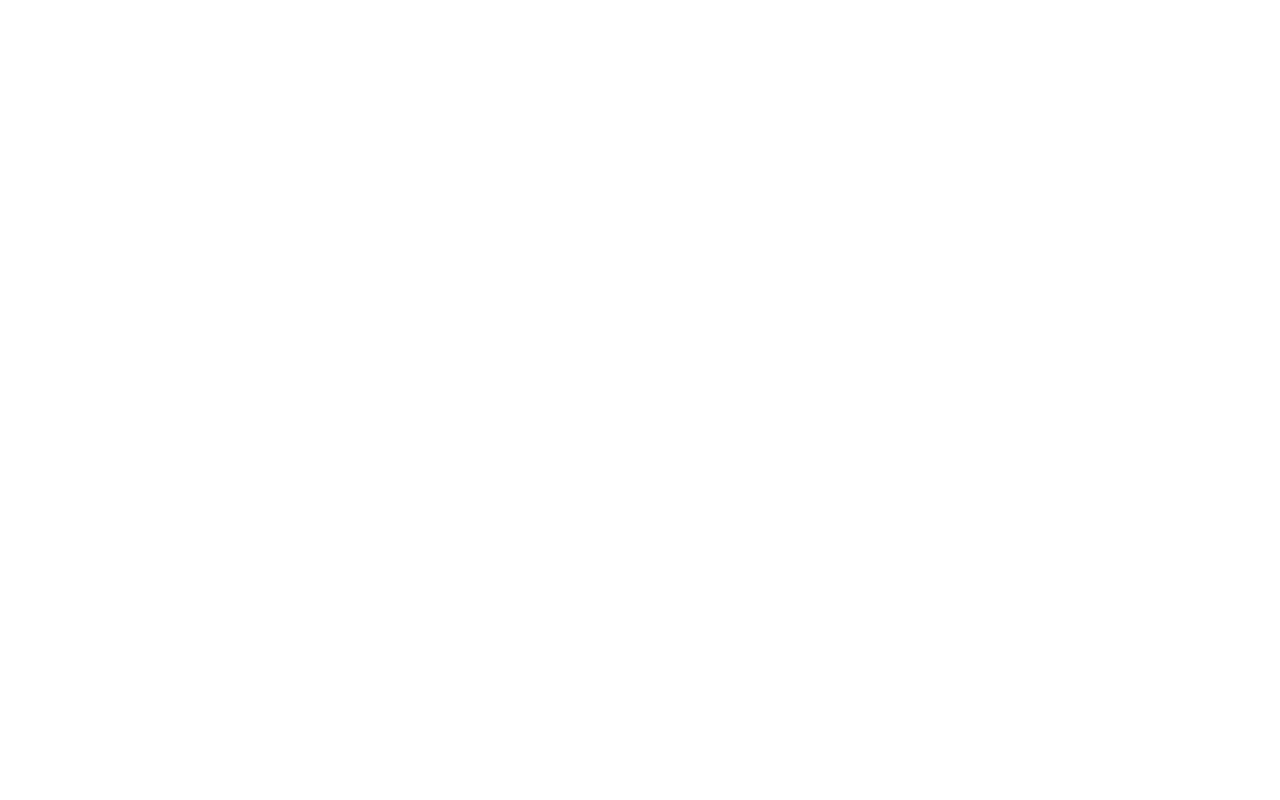
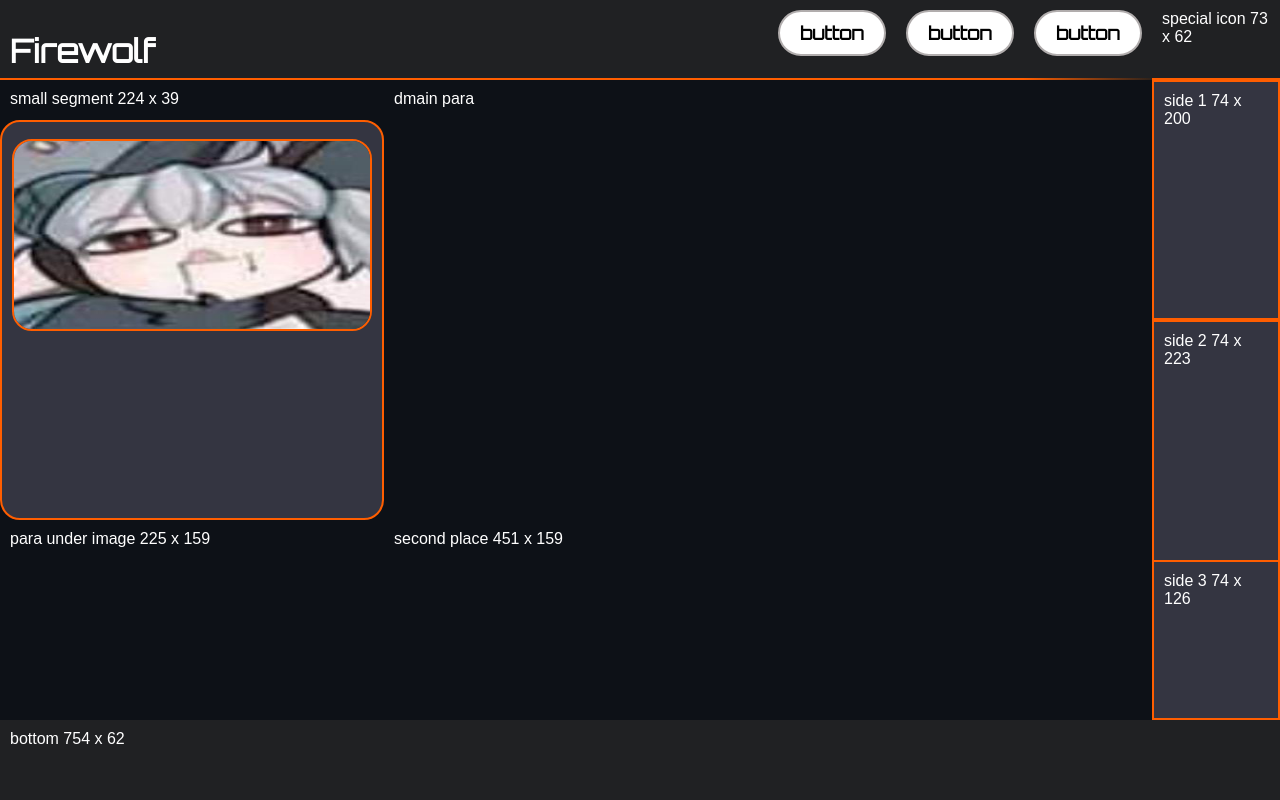
Before and after one commit to Firewolf600/Firewolf600.github.io, a plain HTML site: page index.html in a window 1280 px wide. Drawn offline with Linux system fonts and the light colour scheme.

Commit message:
base of the website is complete (almost)
happy with the site fr expecially the shades of black , though i am planning to change the orangecolor in the future

```diff
--- a/index.html
+++ b/index.html
@@ -1,11 +1,251 @@
-<HTML>
-    <body><div class="parent">
-        <div class="div1"> </div>
-        <div class="div2"> </div>
-        <div class="div3"> </div>
-        <div class="div4"> </div>
-        <div class="div5"> </div>
-        </div>
-    </body>
+<!Doctype html>
+<html>
+<head>
 
-</HTML>
+<link href="https://fonts.googleapis.com/css2?family=Orbitron&display=swap" rel="stylesheet">
+<title>firewolf</title>
+</head>
+
+<style>
+
+/* grid layout stuff*/
+body{
+   margin:0;
+   border:0;
+   padding: 0;
+   font-family: fantasy
+}
+.parent {
+display: grid;
+grid-template-columns: repeat(10, 1fr);
+grid-template-rows: repeat(20, 1fr);
+grid-column-gap: 0px;
+grid-row-gap: 0px;
+height:100vh;
+}
+.div1 { grid-area: 19 / 1 / 21 / 11; }
+.div2 { grid-area: 4 / 10 / 19 / 11; }
+.div3 { grid-area: 14 / 1 / 19 / 4; }
+.div4 { grid-area: 14 / 4 / 19 / 10; }
+.div5 { grid-area: 9 / 10 / 16 / 11; }
+.div6 { grid-area: 15 / 10 / 19 / 11; }
+.div7 { grid-area: 4 / 1 / 14 / 4; }
+.div8 { grid-area: 3 / 4 / 14 / 10; }
+.div9 { grid-area: 3 / 1 / 4 / 4; }
+.div10 { grid-area: 1 / 1 / 3 / 11; }
+.div11 { grid-area: 3 / 10 / 9 / 11; }
+.div12 { grid-area: 1 / 10 / 3 / 11; }
+.div13 { grid-area: 1 / 9 / 3 / 10; }
+.div14 { grid-area: 1 / 8 / 3 / 9; }
+.div15 { grid-area: 1 / 7 / 3 / 8; }
+.div16 { grid-area: 1 / 1 / 3 / 4;}
+
+
+
+
+
+
+
+
+
+
+/* button stuff */
+.div15 button {
+  background-color: white;
+  padding: 10px 20px;
+  border: 2px solid rgb(177, 173, 173);
+  font-family: 'Orbitron', sans-serif;
+  font-size:large;
+  font-weight: bold;
+  cursor: pointer;
+  border-radius: 200px;
+  transition: all 0.5s easy;
+}
+
+.div14 button {
+  background-color: white;
+  padding: 10px 20px;
+  border: 2px solid rgb(177, 173, 173);
+  font-family: 'Orbitron', sans-serif;
+  font-size:large;
+  font-weight: bold;
+  cursor: pointer;
+  border-radius: 200px;
+  transition: all 1s easy;
+}
+.div13 button {
+  background-color: white;
+  padding: 10px 20px;
+  border: 2px solid rgb(177, 173, 173);
+  font-family: 'Orbitron', sans-serif;
+  font-size:large;
+  font-weight: bold;
+  cursor: pointer;
+  border-radius: 200px;
+  transition: all 1s easy;
+}
+
+
+
+
+
+   /* button hover stuff */
+
+.div15 button:hover {
+  background-color: rgb(255, 102, 0);
+  color: rgb(0, 0, 0);
+  border-color: rgb(255, 0, 0);
+  cursor: pointer;
+}
+
+.div14 button:hover {
+  background-color: rgb(255, 102, 0);
+  color: rgb(0, 0, 0);
+  border-color: rgb(255, 0, 0);
+  cursor: pointer;
+}
+.div14 button {
+    background-color: rgb(255, 255, 255);
+    padding:10px 20px;
+    font-size:large
+}
+.div13 button:hover {
+  background-color: rgb(255, 102, 0);
+  color: rgb(0, 0, 0);
+  border-color: rgb(255, 0, 0);
+  cursor: pointer;
+}
+
+
+
+
+/* div editing place */
+
+.div10 {
+  border-bottom: 2px solid;
+  border-image-slice: 1;
+  border-image-source: linear-gradient(to right, rgb(255, 94, 0),rgb(255, 94, 0));
+  padding-bottom: 1000px;
+}
+
+.div15 {
+  border-bottom: 2px solid;
+  border-image-slice: 1;
+  border-image-source: linear-gradient(to right, rgb(255, 94, 0), rgb(255, 94, 0));
+}
+.div14 {
+  border-bottom: 2px solid;
+  border-image-slice: 1;
+  border-image-source: linear-gradient(to right,rgb(255, 94, 0), rgb(255, 94, 0));
+}
+.div13 {
+  border-bottom: 2px solid;
+  border-image-slice: 1;
+  border-image-source: linear-gradient(to right, rgb(255, 94, 0), rgb(44, 34, 27) );
+}
+
+
+
+
+.div16 {
+    font-family: 'Orbitron', sans-serif;
+}
+
+
+.div7 {
+  display: flex;
+  justify-content: left;
+  align-items: center;
+  border-radius: 20px;
+  border: 2px solid rgb(255, 94, 0);
+
+
+}
+.div7 img {
+  margin-top: -170px;
+  width: 100%;
+  height: 50%;
+  border-radius: 20px;
+
+  border: 2px solid rgb(255, 94, 0);
+}
+
+
+
+
+div:not(.parent){
+   padding:10px;
+   /*background-color:rgb(0, 0, 0) ;*/
+   color :white;
+
+}
+
+.div8{
+  background-color: aliceblue;
+}
+
+.div10{
+    background-color: rgb(32,33,35);
+}
+.div1{
+  background-color:rgb(32,33,35);
+
+}
+.div7{
+  background: rgb(52,53,65);
+}
+.div8{
+  background-color: rgb(13,17,23);
+}
+.div4{
+  background-color: rgb(13,17,23);
+}
+.div3{
+  background-color: rgb(13,17,23);
+}
+.div9{
+  background-color: rgb(13,17,23);
+}
+body {
+  background-color:rgb(13,17,23);
+}
+
+
+
+.div11{
+  background-color: rgb(52,53,65);
+  border: 2px solid rgb(255, 94, 0)
+}
+.div5{
+  background-color: rgb(52,53,65);
+  border: 2px solid rgb(255, 94, 0)
+}
+.div6{
+  background-color: rgb(52,53,65);
+  border: 2px solid rgb(255, 94, 0)
+
+}
+
+</style>
+<body>
+<div class="parent">
+   <div class="div1">  bottom  754 x 62 </div>
+   <div class="div2"> div 2         </div>
+   <div class="div3"> para under image  225 x 159</div>
+   <div class="div4"> second place 451 x 159</div>
+   <div class="div5"> side 2 74 x 223 </div>
+   <div class="div6"> side 3 74 x 126 </div>
+   <div class="div7"> <img src="temp_pfp.jpg"> </div>
+   <div class="div8">dmain para</div>
+   <div class="div9"> small segment 224 x 39 </div>
+   <div class="div10"> </div>
+   <div class="div11"> side 1  74 x 200 </div>
+   <div class="div12"> special icon 73 x 62 </div>
+   <div class="div13"><button>button</button>  </div>
+   <div class="div14"><button>button</button></div>
+   <div class="div15"><button>button  </button></div>
+   <div class="div16"><h1>Firewolf</h1></div>
+   </div>
+
+</body>
+</html>
```
Also changed, not shown: temp_pfp.jpg (added).
